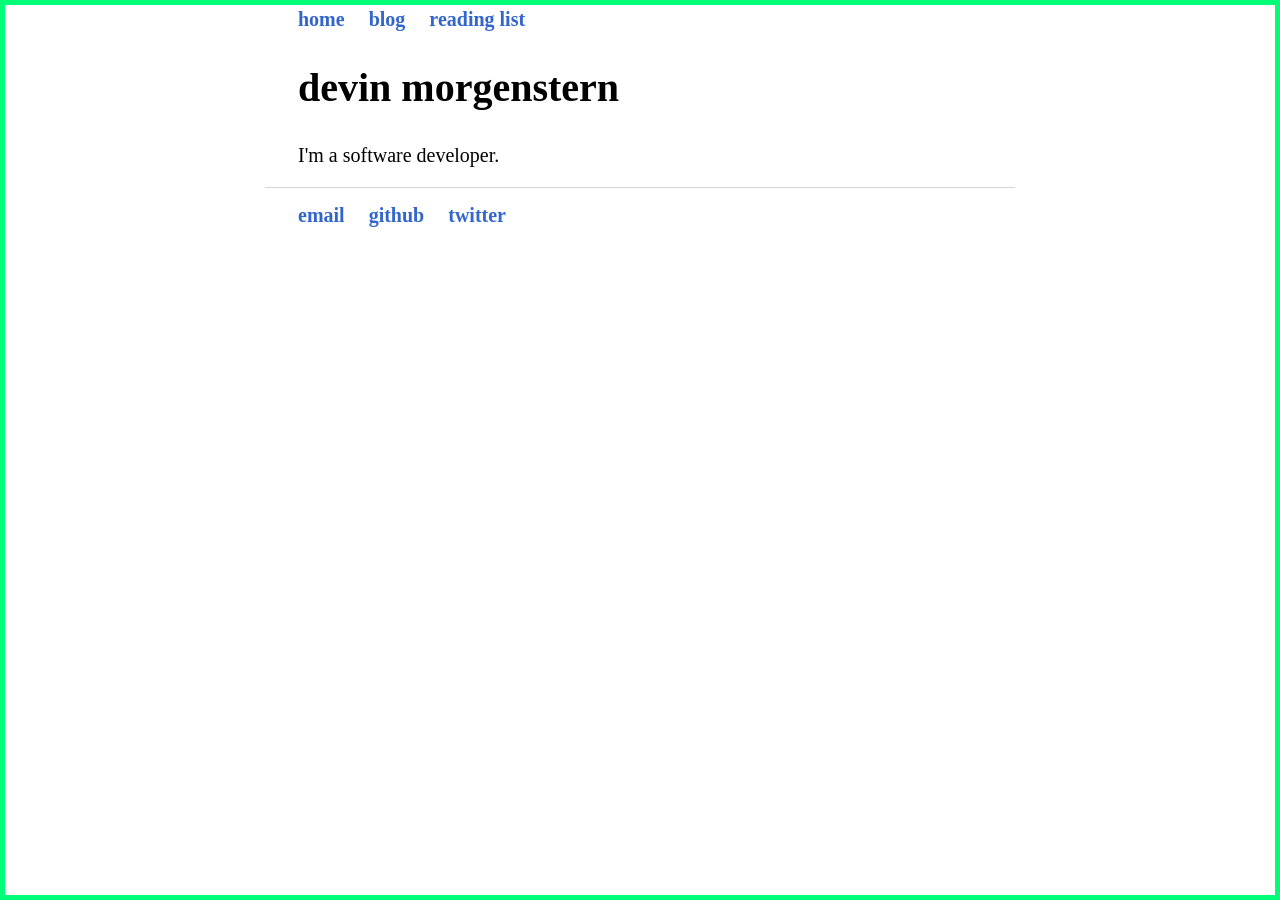
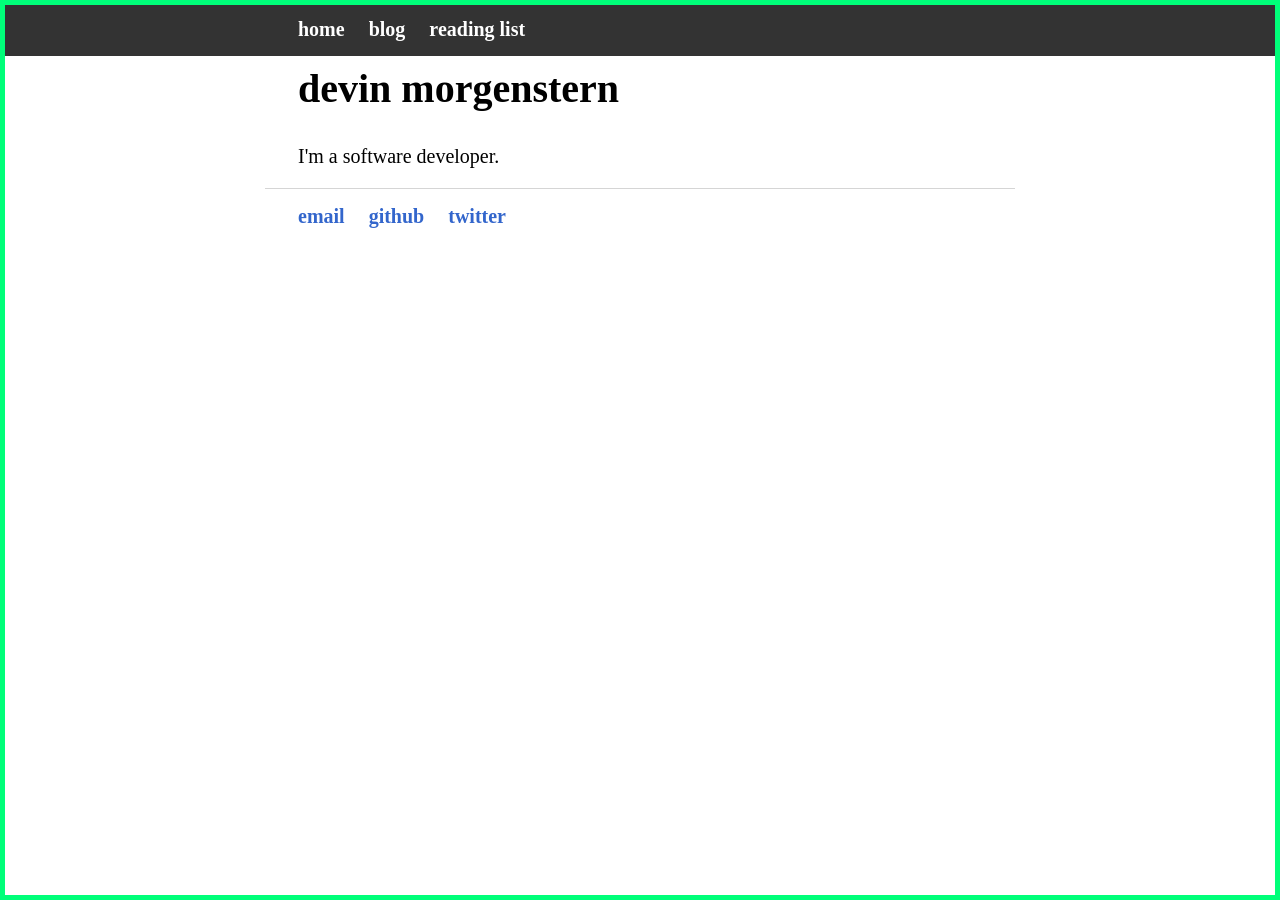
Before and after one commit to devinrm/devinrm.github.io, a Jekyll site: the page built from index.html, in a window 1280 px wide. Built offline with Jekyll 4.4.1, drawn with Linux system fonts in a browser that asks for light colours; some web fonts are replaced.

Commit message:
New navbar

```diff
--- a/css/main.css
+++ b/css/main.css
@@ -1,6 +1,12 @@
 body {
   font-family: 'Mate', serif;
   padding: 0;
+}
+
+header {
+  margin: -1.5em;
+  background-color: #333;
+  height: 4.5em;
 }
 
 .container,
@@ -14,17 +20,23 @@ footer {
   position: relative;
 }
 
-nav a,
-footer a {
-  font-weight: bold;
-  padding: 0;
+nav a {
+  color: #fff;
+  line-height: 4.5em;
+}
+
+nav a:hover,
+nav a:focus {
+  color: #00ff79;
 }
 
 nav a,
 footer a {
+  display: inline;
   font-size: 1.25em;
-  display: inline;
+  font-weight: bold;
   margin-right: 20px;
+  padding: 0;
 }
 
 a {
@@ -128,19 +140,21 @@ ul.posts li {
 
 .skip a
 {
+  color: #fff;
+  height:1px;
+  left:-10000px;
+  overflow:hidden;
   position:absolute;
-  left:-10000px;
   top:auto;
   width:1px;
-  height:1px;
-  overflow:hidden;
 }
 
 .skip a:focus
 {
+  color: #00ff79;
+  height:auto;
   position:static;
   width:auto;
-  height:auto;
 }
 
 @-ms-viewport {
```
